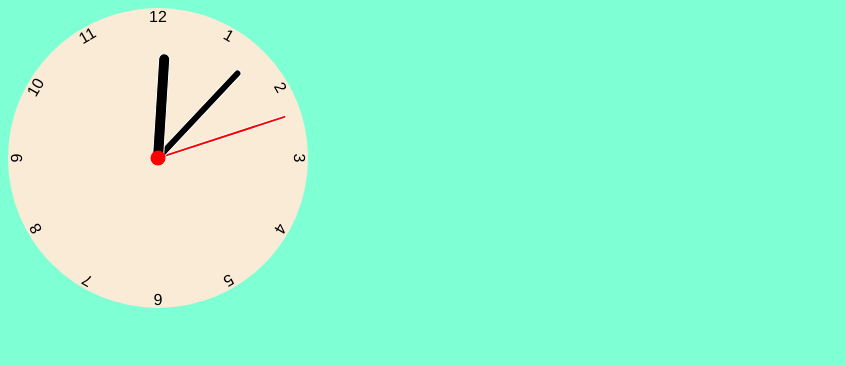
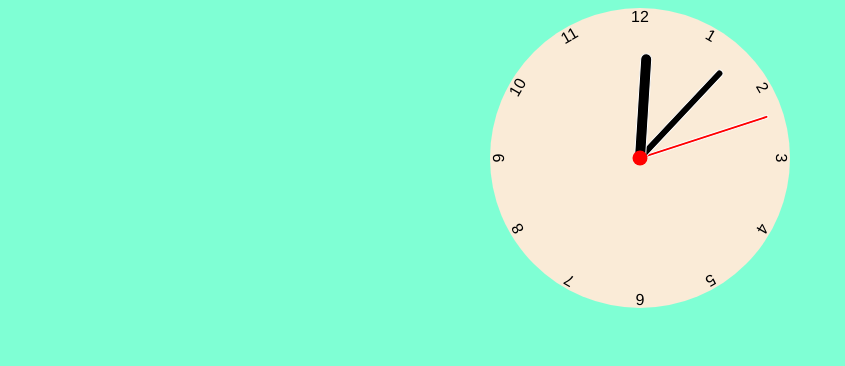
Before and after one commit to DanijelBasaric/analog-clock, a plain HTML site: page index.html in a window 1280 px wide. Shown: the whole page, without its empty margins (0-845 px from the left). Drawn offline with Linux system fonts and the light colour scheme.

Commit message:
added margin auto

```diff
--- a/style.css
+++ b/style.css
@@ -1,6 +1,6 @@
 * {
   /* margin: 0; */
-  /* padding: 0; */
+  padding: 0;
   box-sizing: border-box;
   font-family: "Franklin Gothic Medium", "Arial Narrow", Arial, sans-serif;
 }
@@ -10,6 +10,7 @@ body {
 }
 
 .clock {
+  margin: auto;
   width: 300px;
   height: 300px;
   background-color: antiquewhite;
```
